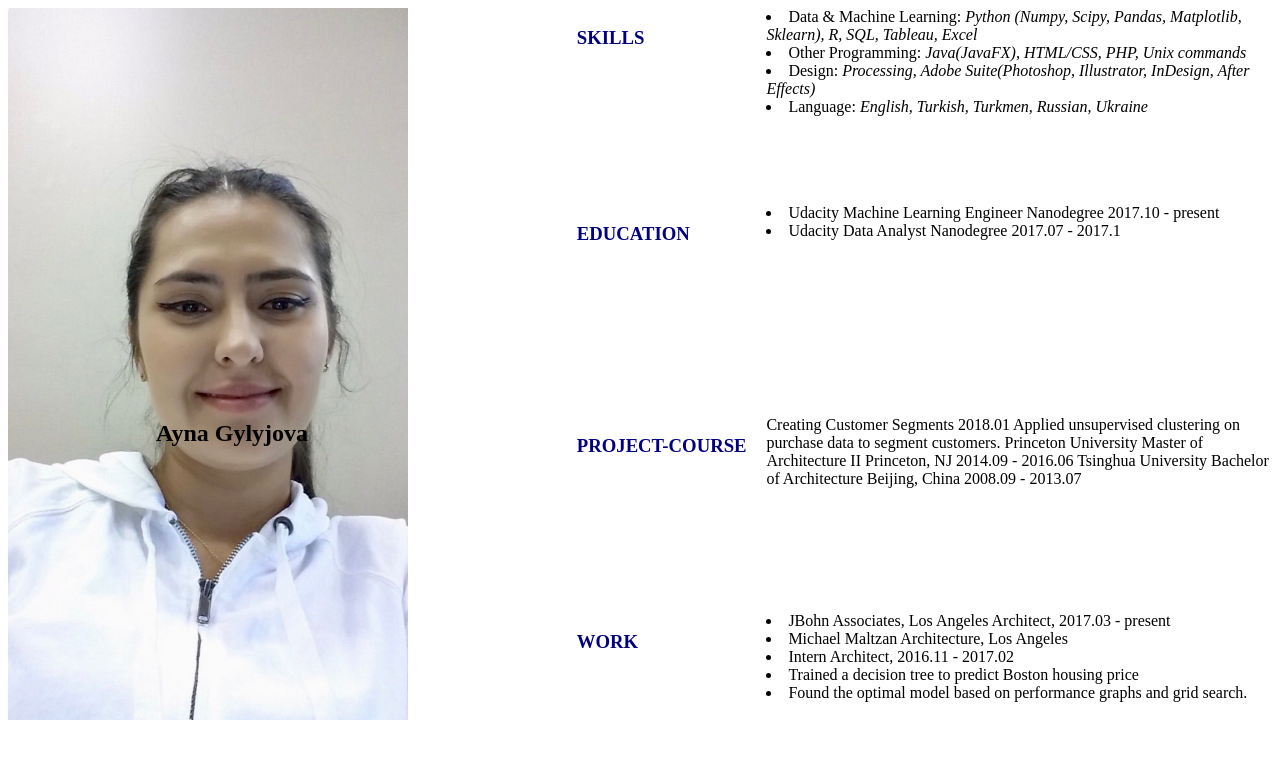
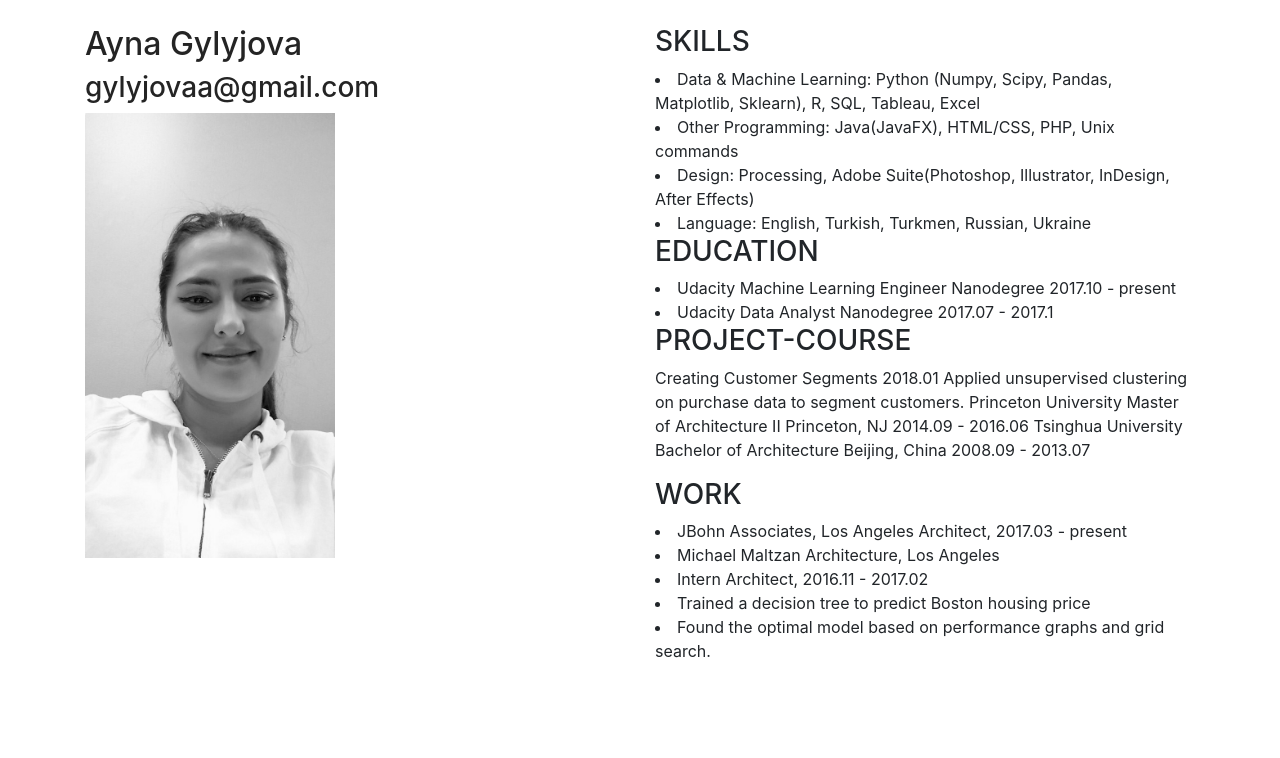
Before and after one commit to aynajan/aynajan.com, a plain HTML site: page index.html in a window 1280 px wide. Drawn offline with nearby package versions, Linux system fonts and the light colour scheme.

Commit message:
update css and html and bootstrap

```diff
--- /dev/null
+++ b/image.css
@@ -0,0 +1,8 @@
+
+.left{
+
+filter: grayscale(100%);
+}
+.container{ margin-top: 25px;
+
+}
--- a/index.html
+++ b/index.html
@@ -2,18 +2,27 @@
 <!DOCUMENT html>
 <html>
 <head>
-    <link rel="stylesheet" href="styles.css">
+    <link rel="stylesheet" href="image.css">
+    <link rel="stylesheet" href="https://maxcdn.bootstrapcdn.com/bootstrap/4.0.0/css/bootstrap.min.css" integrity="sha384-Gn5384xqQ1aoWXA+058RXPxPg6fy4IWvTNh0E263XmFcJlSAwiGgFAW/dAiS6JXm" crossorigin="anonymous">
+<script src="https://maxcdn.bootstrapcdn.com/bootstrap/4.0.0/js/bootstrap.min.js" integrity="sha384-JZR6Spejh4U02d8jOt6vLEHfe/JQGiRRSQQxSfFWpi1MquVdAyjUar5+76PVCmYl" crossorigin="anonymous"></script>
+
     <title>Ayna Gylyjova</title>
+
 </head>
         <body>
-        <div class="left">
+<div class="container">
+<div class="row">
+<div class="col">
+
+       <div class="left">
         <h2>Ayna Gylyjova</h2>
+       <h3>gylyjovaa@gmail.com</h3>
+<img src="assets/myssyk.JPG" width="250px">
 
         </div>
-
-
-
-<div class="right">
+</div>
+<div class="col">
+      <div class="right">
     <div class="section">
 <h3> SKILLS </h3>
 <li>Data & Machine Learning: <span class="resume-italic"> Python (Numpy, Scipy, Pandas, Matplotlib, Sklearn), R, SQL, Tableau, Excel </span> </li>
@@ -26,31 +35,39 @@
 <div class="section">
     <h3>EDUCATION</h3>
 
-    <li>Udacity Machine Learning Engineer Nanodegree  2017.10 - present</li>
-    <li>Udacity Data Analyst Nanodegree 2017.07 - 2017.1</li>
+    <li><span class="resume-italic">Udacity Machine Learning Engineer Nanodegree  2017.10 - present</li>
+    <li>Udacity Data Analyst Nanodegree 2017.07 - 2017.1 </span></li>
 
 </div>
    <div class="section">
      <h3>PROJECT-COURSE</h3>
 
-    <p>Creating Customer Segments 2018.01 Applied unsupervised clustering on purchase data to segment customers.
+    <p><span class="resume-italic">Creating Customer Segments 2018.01 Applied unsupervised clustering on purchase data to segment customers.
 Princeton University Master of Architecture II Princeton, NJ 2014.09 - 2016.06
-Tsinghua University Bachelor of Architecture Beijing, China  2008.09 - 2013.07<p/>
+Tsinghua University Bachelor of Architecture Beijing, China  2008.09 - 2013.07</span>
+       <p/>
 </div>
 
     <div class="section">
     <h3>WORK</h3>
-    <un>
+    <un><span class="resume-italic">
         <li>JBohn Associates, Los Angeles Architect, 2017.03 - present</li>
         <li> Michael Maltzan Architecture, Los Angeles</li>
         <li>Intern Architect, 2016.11 - 2017.02</li>
         <li>Trained a decision tree to predict Boston housing price</li>
-        <li>Found the optimal model based on performance graphs and grid search.</li>
+        <li>Found the optimal model based on performance graphs and grid search.</li> </span>
 
     </un>
         </div>
 
         </div>
+</div>
+</div>
+</div>
+
+
+
+
 
 
 
--- a/styles.css
+++ b/styles.css
@@ -2,6 +2,7 @@ a {
 backgroud-color: black;
 color: pink;
 font-family: Arial, Helvetica, sans-serif;
+
 }
 
 h3 {
@@ -14,8 +15,13 @@ height: 115px;
 
 h2  {
 position: relative;
-top: 50%;
+Impact, Charcoal, sans-serif;
+
+top: 5%;
 left: 26%;
+color: grey;
+style: bold;
+
 }
 
 .section {
@@ -35,9 +41,12 @@ float: left;
 height: 100%;
 width: 45%;
 background-image: url("assets/myssyk.JPG");
- background-size: 400px;
+filter: grayscale(100%);
+}
+ background-size: 200px;
  background-repeat: no-repeat;
 }
+
 
 .img-container {
     float: left;
```
